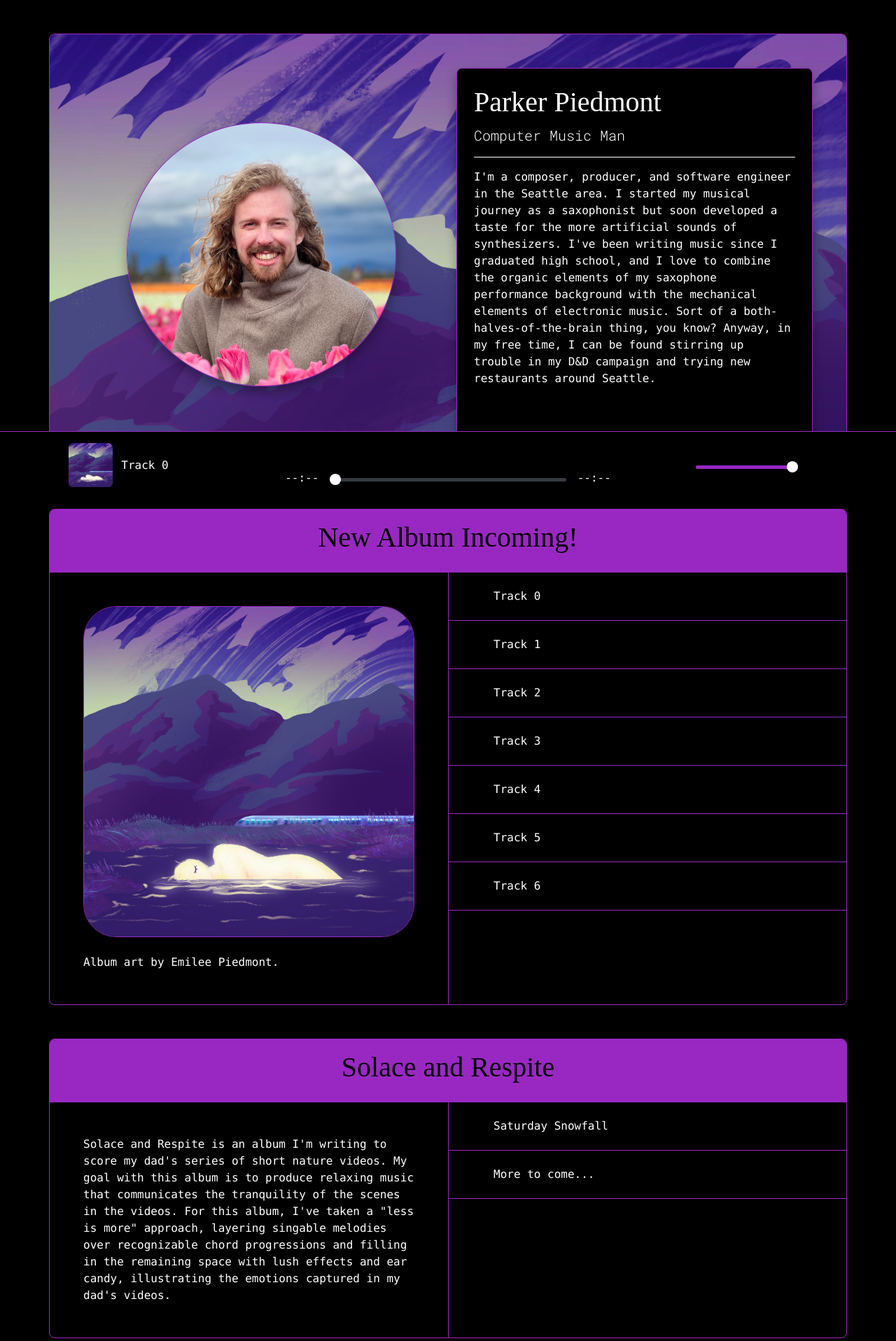
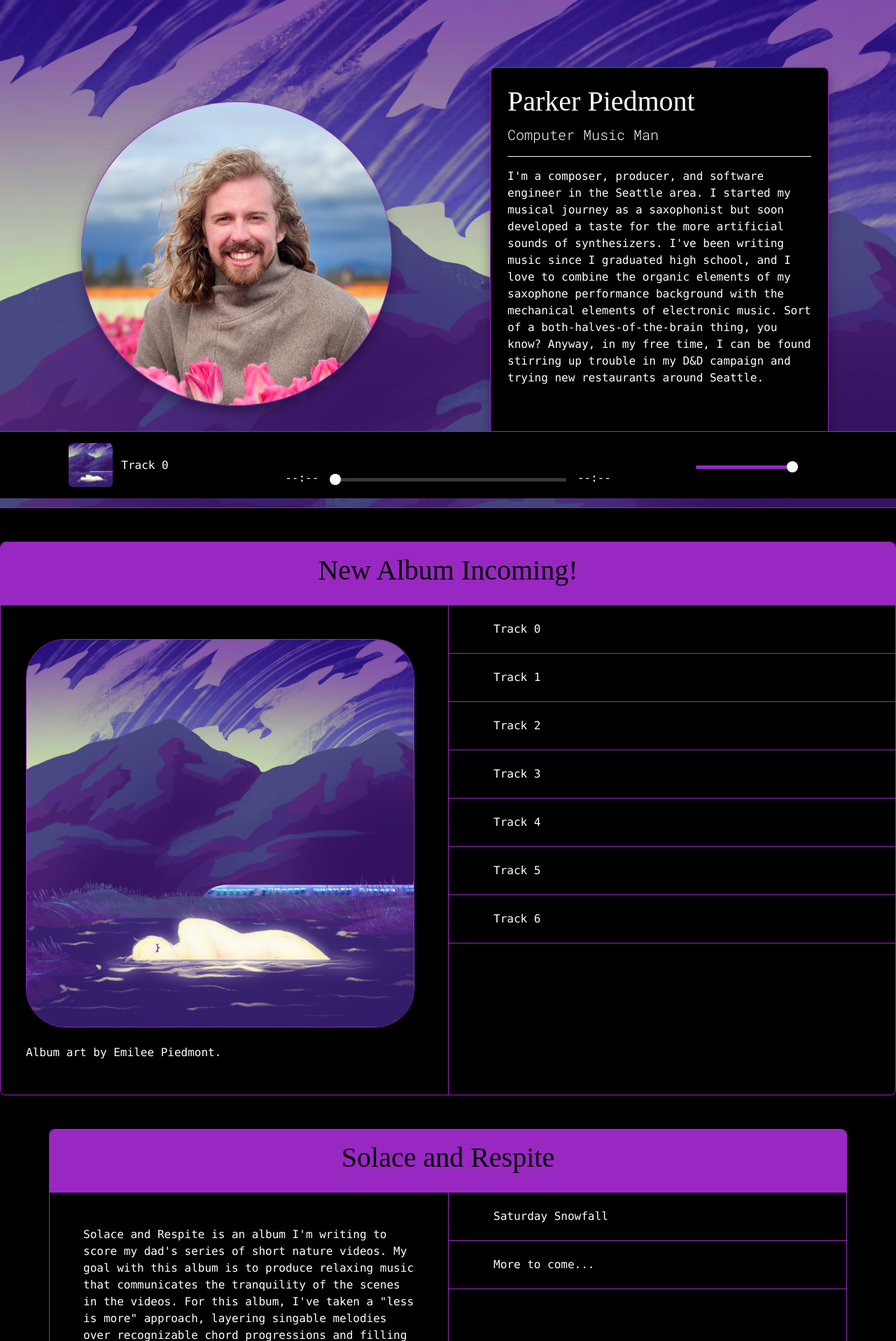
Before and after one commit to pjpiedmont/music-portfolio, a PHP site: page / in a window 1280 px wide. Shown: the part 88-2004 px from the top of the page at 70% size. Run offline with PHP 8.4, Linux system fonts and the light colour scheme; some web fonts are replaced.

Commit message:
Made hero occupy the full width of the screen on desktop

```diff
--- a/css/styles.css
+++ b/css/styles.css
@@ -120,6 +120,11 @@ textarea:focus {
 	outline: none;
 }
 
+#hero {
+	border: 1px solid var(--accent-bg-color);
+	border-radius: 0.5rem;
+}
+
 @media (min-width: 992px) {
 	.border-lg-start {
 		border-left: 1px solid var(--accent-bg-color);
@@ -128,12 +133,12 @@ textarea:focus {
 	.border-lg-bottom {
 		border-bottom: 1px solid var(--accent-bg-color);
 	}
-}
 
-.profile-pic {
-	overflow: hidden;
-	border: 1px solid var(--accent-bg-color);
-	border-radius: 50%;
+	#hero {
+		border: 0;
+		border-bottom: 1px solid var(--accent-bg-color);
+		border-radius: 0;
+	}
 }
 
 .album-art {
--- a/index.html
+++ b/index.html
@@ -28,9 +28,9 @@
 		</div>
 	</nav>
 
-	<main class="py-lg-5 px-lg-0 p-4 container">
+	<main class="pt-lg-0 pb-lg-5 px-lg-0 p-4">
 
-		<section class="mb-5 p-0 rounded-3 overflow-hidden border">
+		<section id="hero" class="container-fluid mb-5 p-0 overflow-hidden">
 			<div class="row p-4 p-md-5 text-body-emphasis"
 				style="background-image: url('assets/images/unnamed_album.png'); background-size: cover; background-position: top;">
 
@@ -38,8 +38,8 @@
 					<div class="container p-0" style="height: 100%">
 						<div class="row p-5 align-items-center" style="height: 100%">
 							<div class="col-lg-10 offset-lg-1 p-0">
-								<div class="container profile-pic p-0"
-									style="box-shadow: 0 0.5rem 1rem rgba(0, 0, 0, 0.35)">
+								<div class="container p-0 border rounded-circle overflow-hidden"
+									style="box-shadow: 0 0.5rem 1rem rgba(0, 0, 0, 0.35); max-height: 35rem; max-width: 35rem;">
 									<img src="assets/images/tulips.jpeg"
 										alt="Portrait of Parker Piedmont">
 								</div>
@@ -50,7 +50,7 @@
 
 				<div class="col-lg-6">
 					<div class="container" style="height: 100%">
-						<div class="row align-items-center" style="height: 100%">
+						<div class="row p-lg-5 align-items-center" style="height: 100%">
 							<div
 								class="col-12 color-main text-center text-lg-start p-4 rounded-3 bg-main border"
 								style="box-shadow: 0 0.5rem 1rem rgba(0, 0, 0, 0.35)">
@@ -99,7 +99,7 @@
 		<section>
 
 			<!-- New album -->
-			<div class="container my-5 border rounded-3 overflow-hidden">
+			<div class="my-5 border rounded-3 overflow-hidden">
 
 				<!-- Header -->
 				<div class="row p-0">
```
